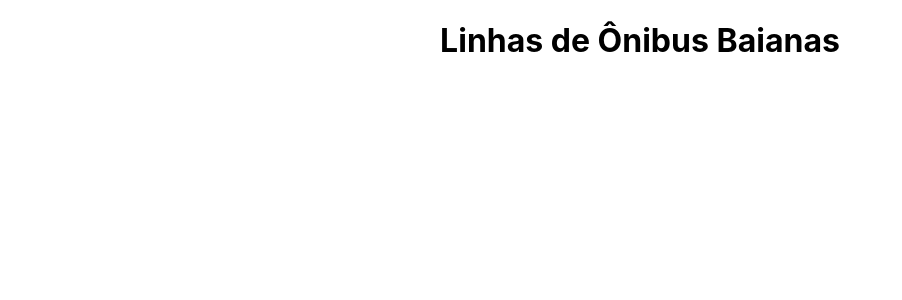
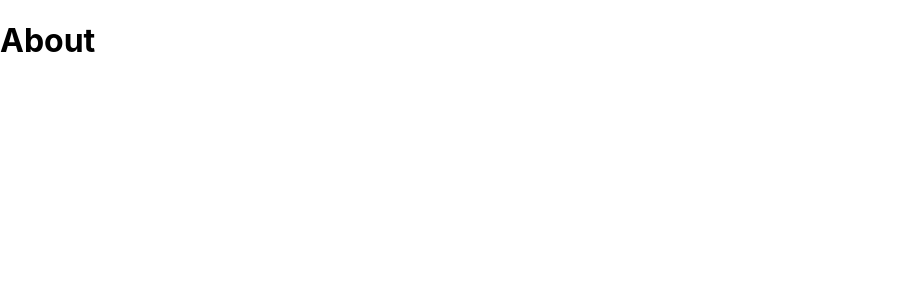
Before and after one commit to aureliobarreto/linhas-de-onibus-baianas, a React (Create React App) app in the folder linhas-de-onibus-baianas-react/: page /about in a window 1280 px wide. Shown: the top 300 px of the page, without its empty margins (0-902 px from the left). Built offline with nearby package versions, Linux system fonts and the light colour scheme.

Commit message:
update react

```diff
--- a/linhas-de-onibus-baianas-react/package.json
+++ b/linhas-de-onibus-baianas-react/package.json
@@ -8,6 +8,7 @@
     "@testing-library/user-event": "^13.5.0",
     "react": "^18.2.0",
     "react-dom": "^18.2.0",
+    "react-router-dom": "^6.11.1",
     "react-scripts": "5.0.1",
     "web-vitals": "^2.1.4"
   },
--- a/linhas-de-onibus-baianas-react/src/App.js
+++ b/linhas-de-onibus-baianas-react/src/App.js
@@ -1,12 +1,16 @@
-//import logo from './logo.svg';
-import './App.css';
-
+import {BrowserRouter as Router, Route, Routes} from 'react-router-dom'
+import Home from './pages/Home'
+import About from './pages/About'
 function App() {
   return (
-    <div className="App">
-      <h1>Linhas de Ônibus Baianas</h1>
-    </div>
-  );
+    <Router>
+
+      <Routes>
+        <Route exact path="/" element={<Home />} > </Route>
+        <Route exact path="/about" element={<About />} > </Route>
+      </Routes>
+    </Router>
+  )
 }
 
 export default App;
--- /dev/null
+++ b/linhas-de-onibus-baianas-react/src/pages/About.js
@@ -0,0 +1,9 @@
+function About() {
+  return (
+    <div>
+      <h1> About </h1>
+    </div>
+  )
+}
+
+export default About
--- /dev/null
+++ b/linhas-de-onibus-baianas-react/src/pages/Home.js
@@ -0,0 +1,9 @@
+function Home() {
+    return (
+        <div>
+            <h1>Home</h1>
+        </div>
+    )
+}
+
+export default Home
```
Also changed, not shown: linhas-de-onibus-baianas-react/src/pages/HomeApp.js (deleted).
